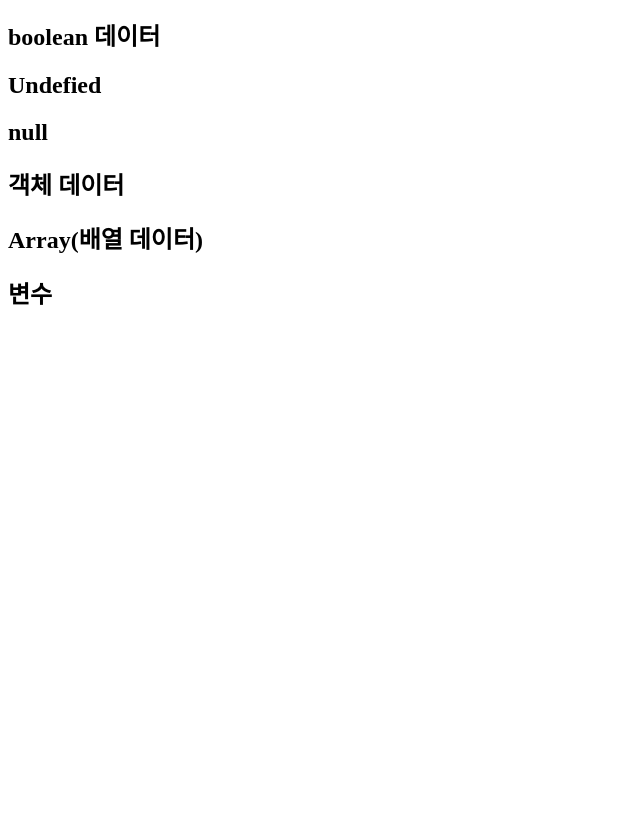
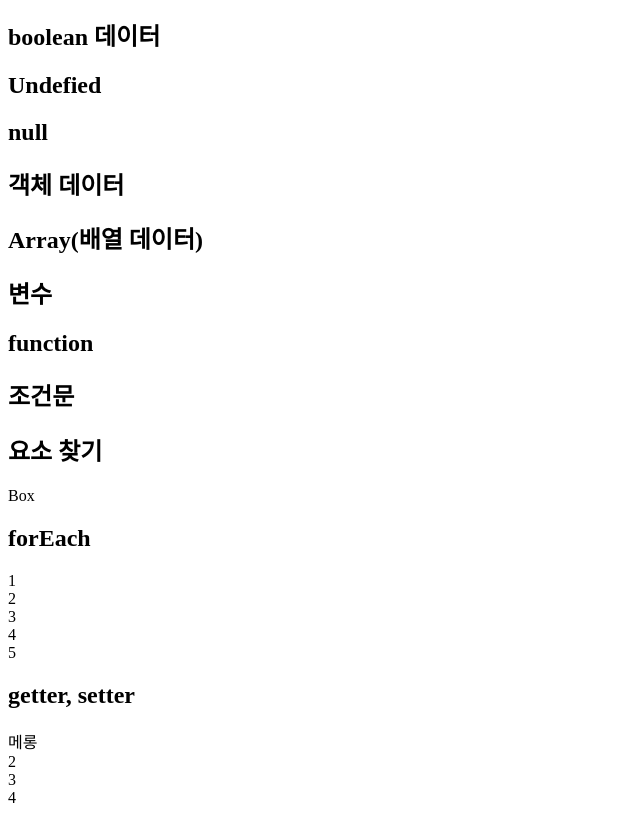
Before and after one commit to z1xun/wuf-s, a plain HTML site: page 07-javascript/index.html in a window 1280 px wide. Shown: the part 118-933 px from the top of the page, without its empty margins (0-640 px from the left). Before the commit the page ends 800 px from the top, so only its background shows below. Drawn offline with Linux system fonts and the light colour scheme.

Commit message:
function

```diff
--- a/07-javascript/index.html
+++ b/07-javascript/index.html
@@ -68,5 +68,110 @@
             b = 100;
             console.log(b);
         </script>
+        <h2>function</h2>
+        <script>
+            // 함수 선언
+            function helloFunc() {
+                //실행 코드
+                console.log(1 + 2);
+            }
+
+            // 함수 호출
+            helloFunc();
+
+            // 함수 내보내기
+            function returnFunc() {
+                return 1 + 2;
+            }
+            let returna = returnFunc();
+            console.log(returna);
+
+            // 함수의 재사용
+            function sum(c, d) {
+                return c + d;
+            }
+            let newA = sum(10, 5);
+            let newB = sum(1, 4);
+            console.log(newA, newB);
+
+            // 익명 함수
+            let world = function () {
+                console.log("World");
+            };
+
+            world();
+        </script>
+        <h2>조건문</h2>
+        <script>
+            let sleep = true;
+            let have = false;
+            let math = true;
+
+            if (sleep) {
+                console.log("ㅜ _ ㅜ");
+            }
+            if (have) {
+                console.log("^ - ^");
+            }
+            if (math) {
+                console.log("ㅜ 0 ㅜ");
+            } else {
+                cosole.log("> ㅁ <");
+            }
+            if (math) {
+                console.log("Show!");
+            } else {
+                console.log("Hide?");
+            }
+        </script>
+        <h2>요소 찾기</h2>
+        <div class="box">Box</div>
+        <script>
+            let boxEl = document.querySelector(".box");
+            boxEl.addEventListener("click", function () {
+                //실행코드
+                console.log("click");
+            });
+        </script>
+        <div class="box2"></div>
+        <script>
+            let box2El = document.querySelector(".box2");
+            box2El.classList.add("active");
+            let isContains = box2El.classList.contains("active");
+            console.log(isContains);
+
+            box2El.classList.remove("active");
+            console.log(box2El.classList.contains("active"));
+        </script>
+        <h2>forEach</h2>
+        <div class="box3">1</div>
+        <div class="box3">2</div>
+        <div class="box3">3</div>
+        <div class="box3">4</div>
+        <div class="box3">5</div>
+        <script>
+            let box3Els = document.querySelectorAll(".box3");
+            console.log(box3Els);
+
+            box3Els.forEach(function (box3El, index) {
+                box3El.classList.add(`order-${index + 1}`);
+                console.log(box3El);
+            });
+        </script>
+        <h2>getter, setter</h2>
+        <div class="box4">1</div>
+        <div class="box4">2</div>
+        <div class="box4">3</div>
+        <div class="box4">4</div>
+        <script>
+            let box4El = document.querySelector(".box4");
+
+            //getter, 값을 얻는 용도
+            console.log(box4El.textContent);
+
+            //setter, 값을 지정하는 용도
+            box4El.textContent = "메롱";
+            console.log(box4El.textContent);
+        </script>
     </body>
 </html>
```
